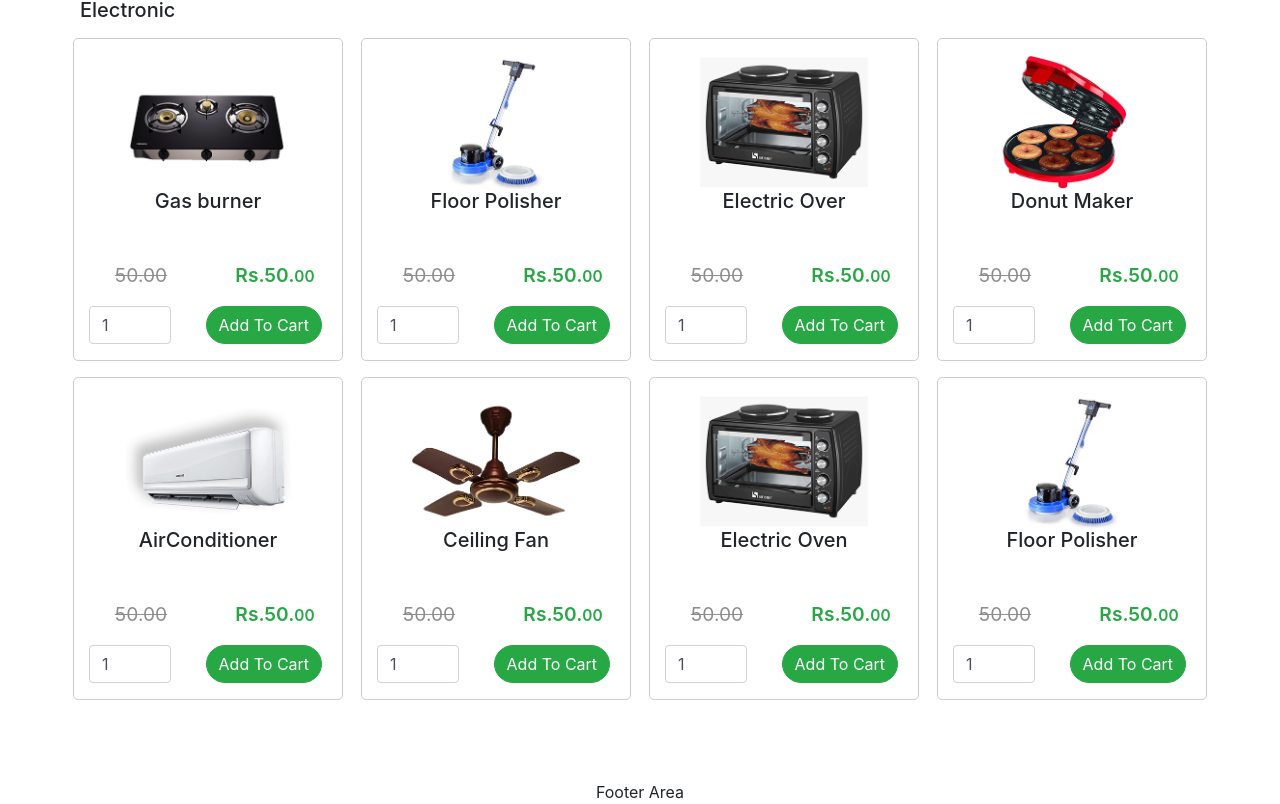
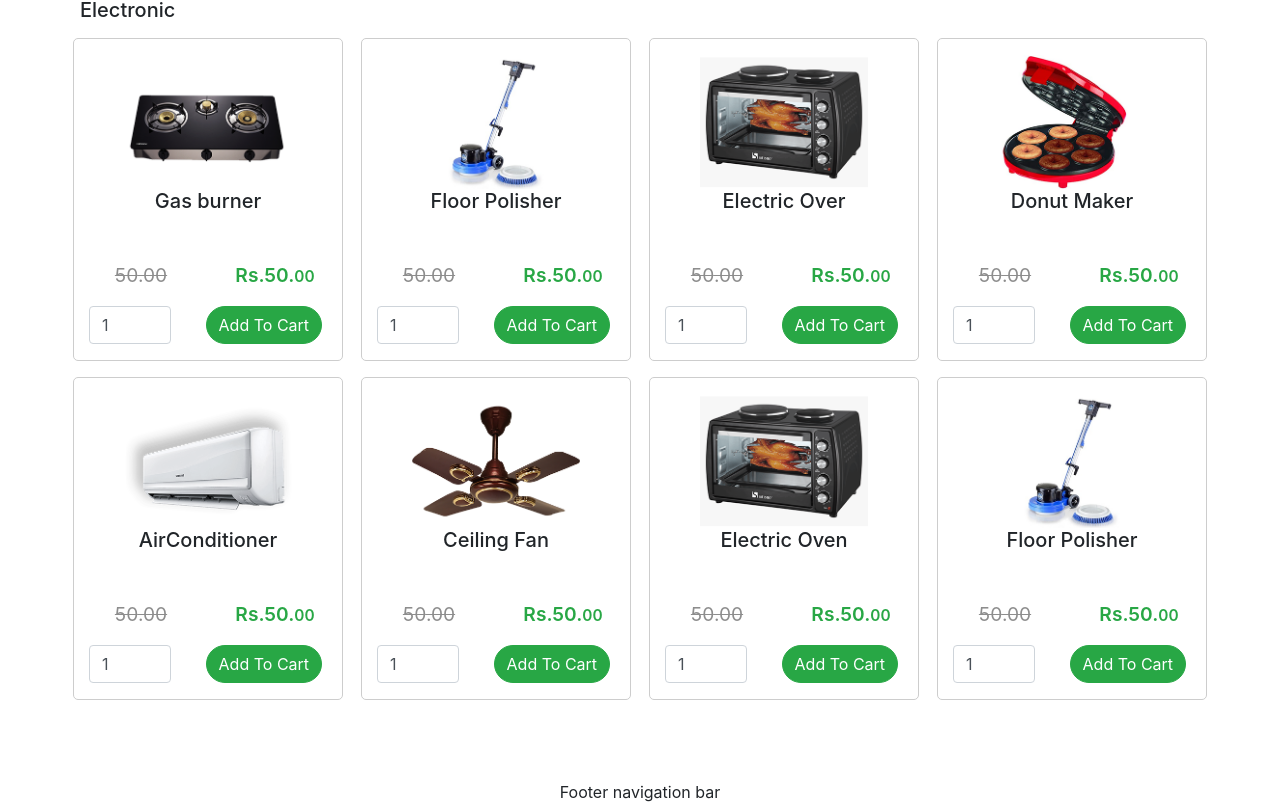
Before and after one commit to JeewanthaLahiru/online-grocery-app-with-react, a React (Create React App) app in the folder shopping-cart/: page / in a window 1280 px wide. Shown: the part 3836-4640 px from the top of the page. Built offline with nearby package versions, Linux system fonts and the light colour scheme; a web font is replaced by a local one.

Commit message:
created footerNavigationBar and imported to footer area

```diff
--- a/shopping-cart/src/components/homePage/footerArea/FooterArea.tsx
+++ b/shopping-cart/src/components/homePage/footerArea/FooterArea.tsx
@@ -1,8 +1,14 @@
 import React from 'react';
+import {Col, Row} from "react-bootstrap";
+import FooterNavigationBar from "./FooterNavigationBar";
 
 const FooterArea:React.FC = () => {
     return(
-        <div>Footer Area</div>
+        <Row>
+            <Col xs={{span:8, offset:2}} className="p-0 p-0" >
+                <FooterNavigationBar/>
+            </Col>
+        </Row>
     )
 }
 
--- /dev/null
+++ b/shopping-cart/src/components/homePage/footerArea/FooterNavigationBar.tsx
@@ -0,0 +1,9 @@
+import React from 'react';
+
+const FooterNavigationBar:React.FC = () => {
+    return(
+        <div>Footer navigation bar</div>
+    )
+}
+
+export default FooterNavigationBar;
```
